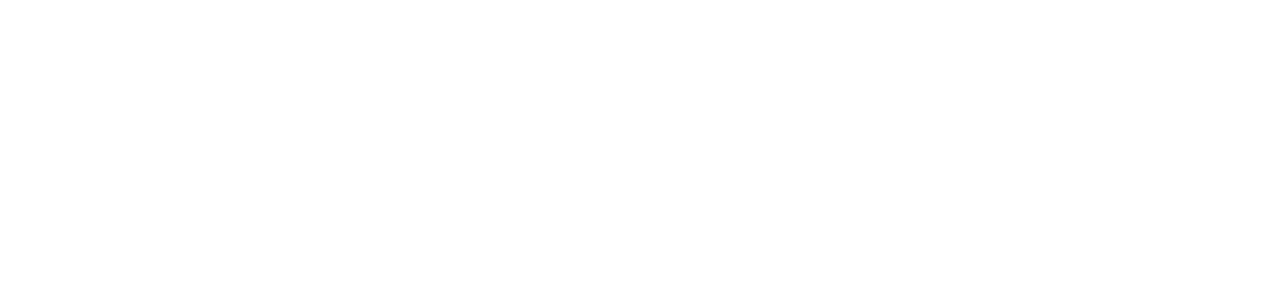
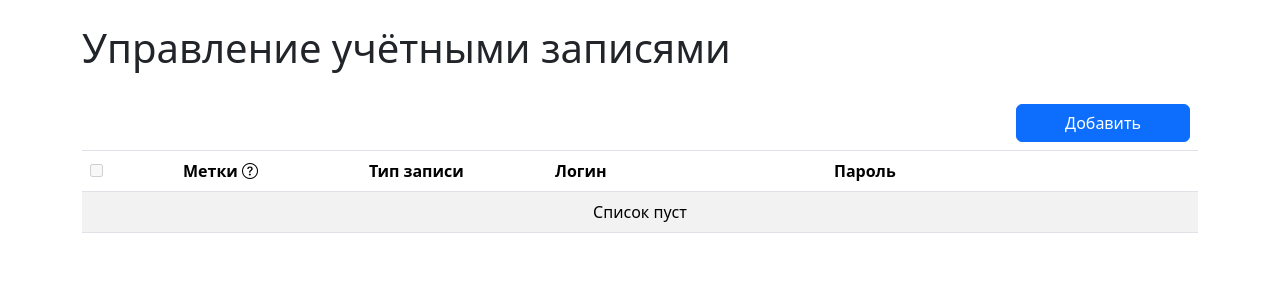
Before and after one commit to leyalaw/account-management-table, a Vue app: page / in a window 1280 px wide. Shown: the top 300 px of the page. Built offline with nearby package versions, Linux system fonts and the light colour scheme.

Commit message:
feat: оформление компонента AccountManagementTable в App.vue

```diff
--- a/src/App.vue
+++ b/src/App.vue
@@ -1,5 +1,14 @@
-<template></template>
+<template>
+  <main class="container my-4">
+    <header class="mb-4">
+      <h1>Управление учётными записями</h1>
+    </header>
+    <AccountManagementTable />
+  </main>
+</template>
 
-<script setup lang="ts"></script>
+<script setup lang="ts">
+import AccountManagementTable from "@components/AccountManagementTable.vue";
+</script>
 
 <style scoped></style>
```
